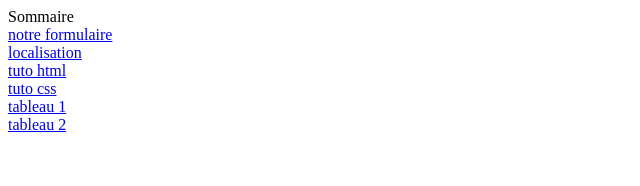
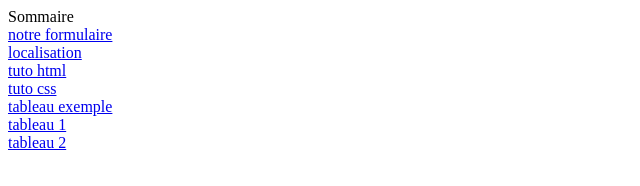
Before and after one commit to ARCX9/site2, a plain HTML site: page Link.html in a window 1280 px wide. Shown: the whole page, without its empty margins (0-640 px from the left). Drawn offline with Linux system fonts and the light colour scheme.

Commit message:
Update Link.html

```diff
--- a/Link.html
+++ b/Link.html
@@ -11,6 +11,7 @@
     <a href="carte.html" target="f2">localisation</a><br>
     <a href="tuto_html.html" target="f2">tuto html</a><br>
     <a href="tuto_css.html" target="f2">tuto css</a><br>
+    <a href="tp1.html" target="f2">tableau exemple</a><br>
     <a href="tab1.html" target="f2">tableau 1</a><br>
     <a href="tab2.html" target="f2">tableau 2</a><br>
 
```
